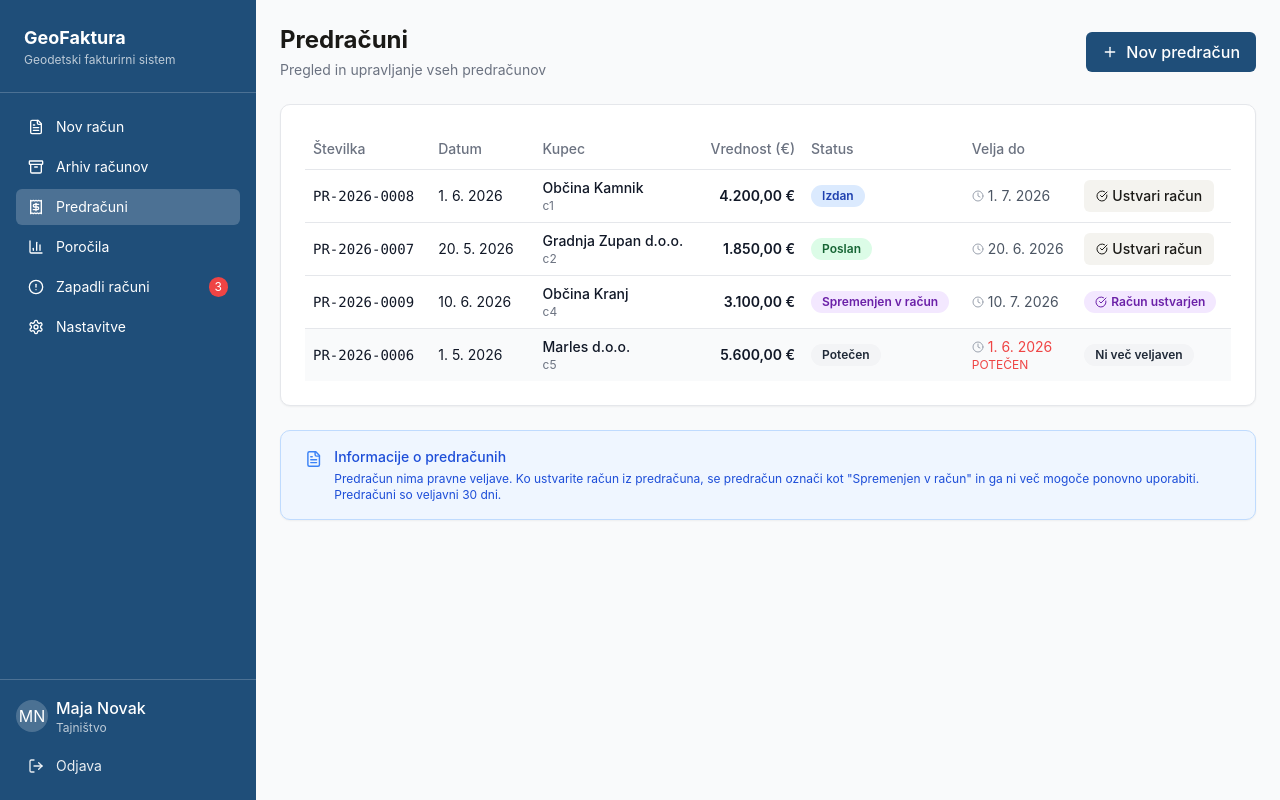
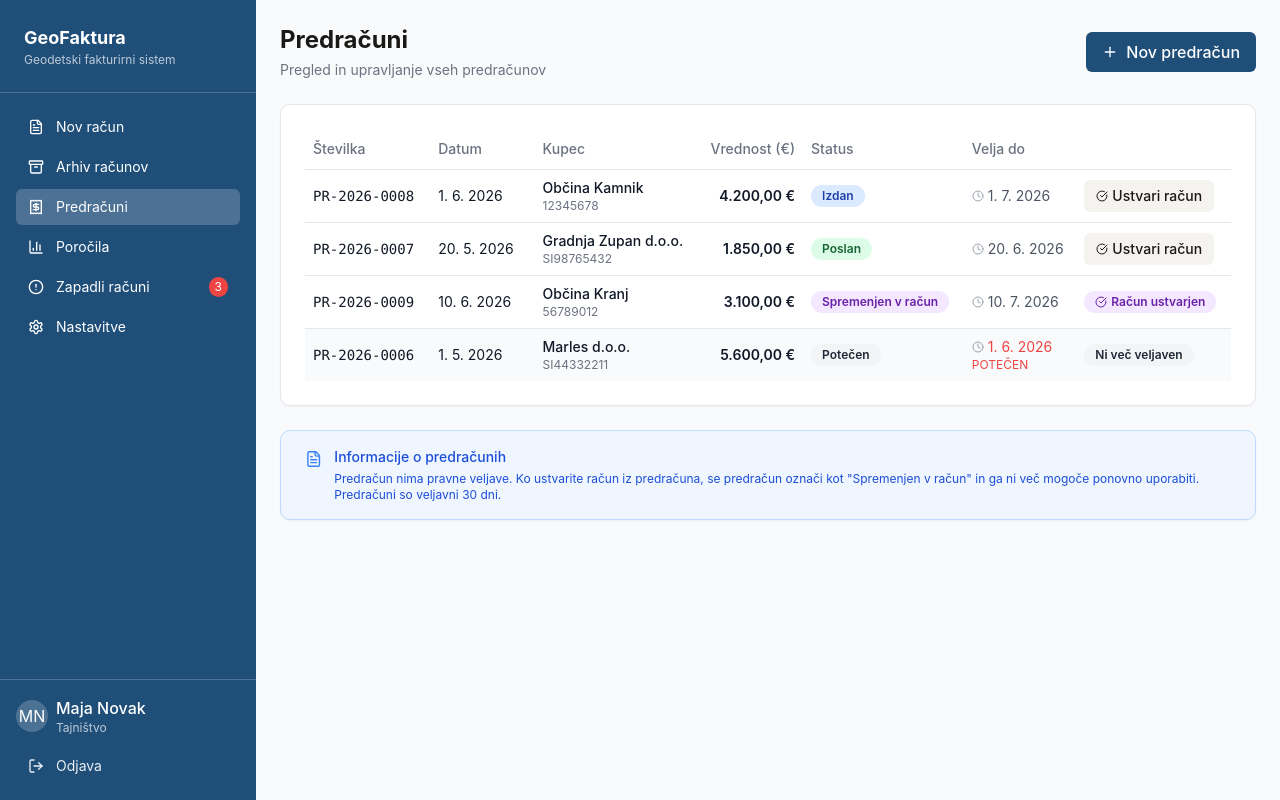
Before and after one commit to lejapetric/ixtlan, a React (Vite) app: page / in a window 1280 px wide. Both pictures are taken after a click on the button "Predračuni". Built offline with nearby package versions, Linux system fonts and the light colour scheme.

Commit message:
fix: retrieve customer tax ID dynamically in Estimates component

```diff
--- a/src/components/Estimates.tsx
+++ b/src/components/Estimates.tsx
@@ -21,8 +21,12 @@ interface EstimatesProps {
 }
 
 export function Estimates({ onNewEstimate, setActiveView }: EstimatesProps) {
-  const { addInvoice } = useInvoices()
+  const { addInvoice, customers } = useInvoices()
   const [estimates, setEstimates] = useState(mockEstimates)
+
+  const getCustomerTaxId = (customerId: string) => {
+    return customers.find(customer => customer.id === customerId)?.taxId || '-'
+  }
 
   const getStatusBadge = (status: string) => {
     switch (status) {
@@ -63,7 +67,7 @@ export function Estimates({ onNewEstimate, setActiveView }: EstimatesProps) {
       number: `2026-${String(Math.floor(Math.random() * 1000)).padStart(4, '0')}`,
       customerId: estimate.customerId,
       customerName: estimate.customer,
-      customerTaxId: '12345678',
+      customerTaxId: getCustomerTaxId(estimate.customerId),
       issueDate: new Date().toISOString().split('T')[0],
       serviceDateFrom: new Date().toISOString().split('T')[0],
       serviceDateTo: new Date().toISOString().split('T')[0],
@@ -146,7 +150,7 @@ export function Estimates({ onNewEstimate, setActiveView }: EstimatesProps) {
                         <TableCell>{formatDate(est.date)}</TableCell>
                         <TableCell>
                           <div className="font-medium">{est.customer}</div>
-                          <div className="text-xs text-gray-500">{est.customerId}</div>
+                          <div className="text-xs text-gray-500">{getCustomerTaxId(est.customerId)}</div>
                         </TableCell>
                         <TableCell className="text-right font-semibold">{formatCurrency(est.total)}</TableCell>
                         <TableCell>{getStatusBadge(est.status)}</TableCell>
```
